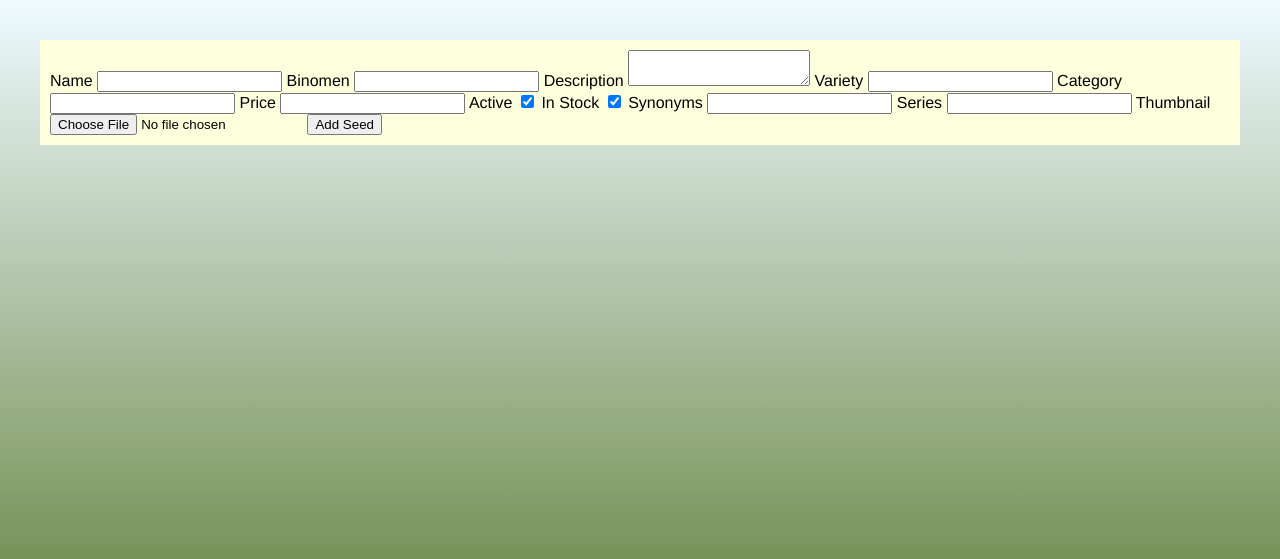
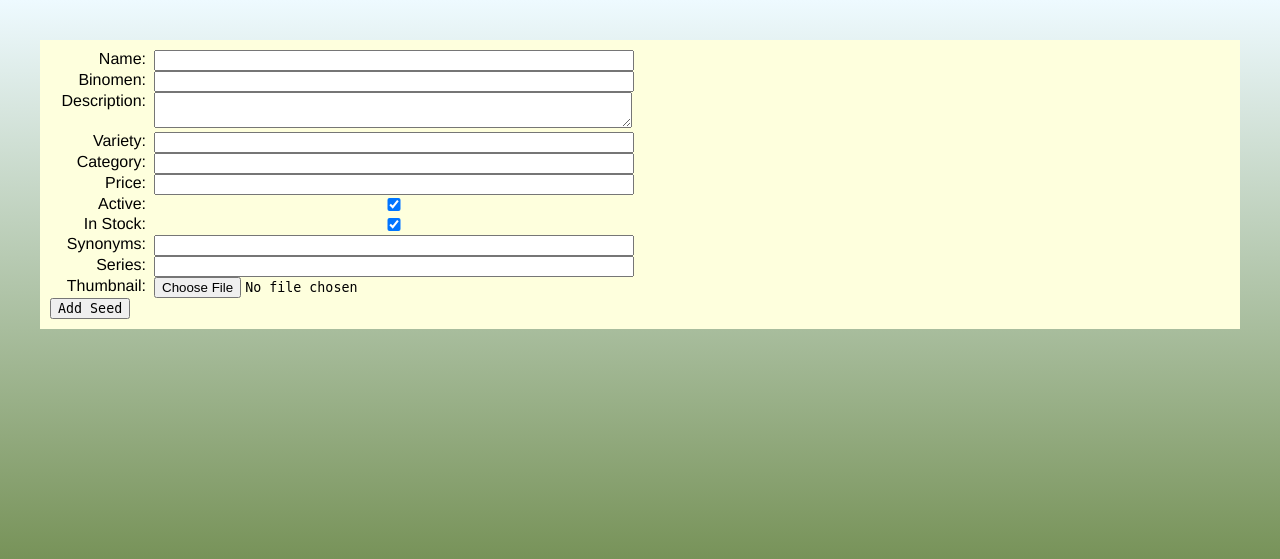
Before and after one commit to TheLetterN/sgs-flask, a Flask app: page /manage/addseed in a window 1280 px wide. Shown: the top 559 px of the page. Run offline with Flask 2, Linux system fonts and the light colour scheme; some libraries are stand-ins or nearby versions.

Commit message:
Cleaned up addseed.html and made it look decent with css.

```diff
--- a/app/static/css/main.css
+++ b/app/static/css/main.css
@@ -12,3 +12,27 @@ body {
     padding: 10px;
     background-color: #feffdd;
 }
+label {
+    float: left;
+    text-align: right;
+    width: 6em;
+    margin-right: 0.5em;
+}
+input, textarea {
+    width: 40%;
+    font-family: monospace;
+}
+input:focus {
+    background-color: #ffff99;
+}
+input.submit {
+    width: 6em;
+}
+
+label:after {
+    content: ": ";
+}
+
+.error {
+    background-color: #faa;
+}
--- a/app/templates/addseed.html
+++ b/app/templates/addseed.html
@@ -2,73 +2,61 @@
 {% block content %}
 <form method="POST" action="{{ url_for('manage', action='addseed') }}">
     {{ form.hidden_tag() }}
-
     {{ form.name.label }}
     {% for error in form.name.errors %}
-    <div class="error">{{ error }}</div>
+    <span class="error">{{ error }}</span>
     {% endfor %}
-    {{ form.name }}
-
+    {{ form.name }}<br>
     {{ form.binomen.label }}
     {% for error in form.binomen.errors %}
-    <div class="error">{{ error }}</div>
+    <span class="error">{{ error }}</span>
     {% endfor %}
-    {{ form.binomen }}
-
+    {{ form.binomen }}<br>
     {{ form.description.label }}
     {% for error in form.description.errors %}
-    <div class="error">{{ error }}</div>
+    <span class="error">{{ error }}</span>
     {% endfor %}
-    {{ form.description }}
-
+    {{ form.description }}<br>
     {{ form.variety.label }}
     {% for error in form.variety.errors %}
-    <div class="error">{{ error }}</div>
+    <span class="error">{{ error }}</span>
     {% endfor %}
-    {{ form.variety }}
-
+    {{ form.variety }}<br>
     {{ form.category.label }}
     {% for error in form.category.errors %}
-    <div class="error">{{ error }}</div>
+    <span class="error">{{ error }}</span>
     {% endfor %}
-    {{ form.category }}
-
+    {{ form.category }}<br>
     {{ form.price.label }}
     {% for error in form.price.errors %}
-    <div class="error">{{ error }}</div>
+    <span class="error">{{ error }}</span>
     {% endfor %}
-    {{ form.price }}
-
+    {{ form.price }}<br>
     {{ form.is_active.label }}
     {% for error in form.is_active.errors %}
-    <div class="error">{{ error }}</div>
+    <span class="error">{{ error }}</span>
     {% endfor %}
-    {{ form.is_active }}
-
+    {{ form.is_active }}<br>
     {{ form.in_stock.label }}
     {% for error in form.in_stock.errors %}
-    <div class="error">{{ error }}</div>
+    <span class="error">{{ error }}</span>
     {% endfor %}
-    {{ form.in_stock }}
-
+    {{ form.in_stock }}<br>
     {{ form.synonyms.label }}
     {% for error in form.synonyms.errors %}
-    <div class="error">{{ error }}</div>
+    <span class="error">{{ error }}</span>
     {% endfor %}
-    {{ form.synonyms }}
-
+    {{ form.synonyms }}<br>
     {{ form.series.label }}
     {% for error in form.series.errors %}
-    <div class="error">{{ error }}</div>
+    <span class="error">{{ error }}</span>
     {% endfor %}
-    {{ form.series }}
-
+    {{ form.series }}<br>
     {{ form.thumbnail.label }}
     {% for error in form.thumbnail.errors %}
-    <div class="error">{{ error }}</div>
+    <span class="error">{{ error }}</span>
     {% endfor %}
-    {{ form.thumbnail }}
-
-    {{ form.submit }}
+    {{ form.thumbnail }}<br>
+    {{ form.submit(class_='submit') }}</span>
 </form>
 {% endblock %}
```
